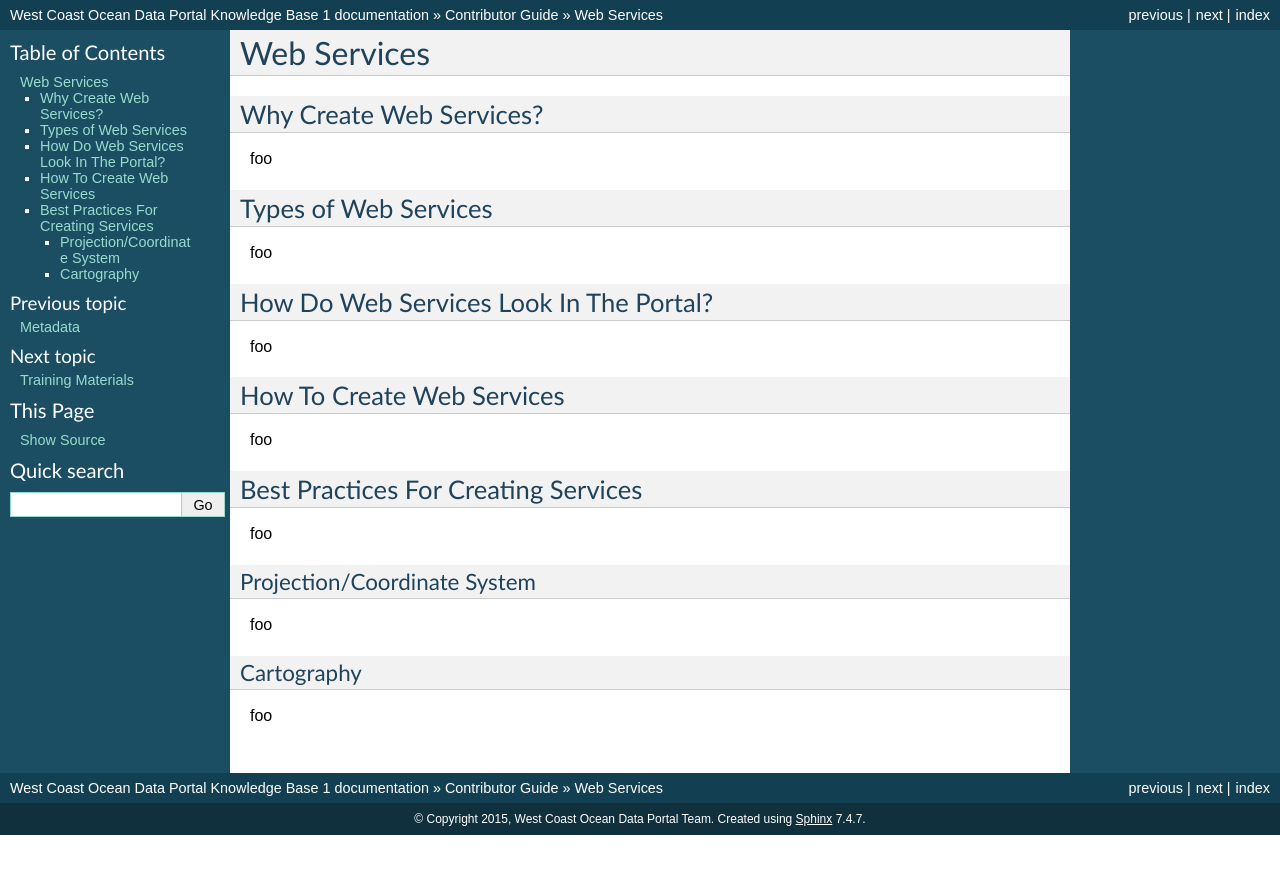
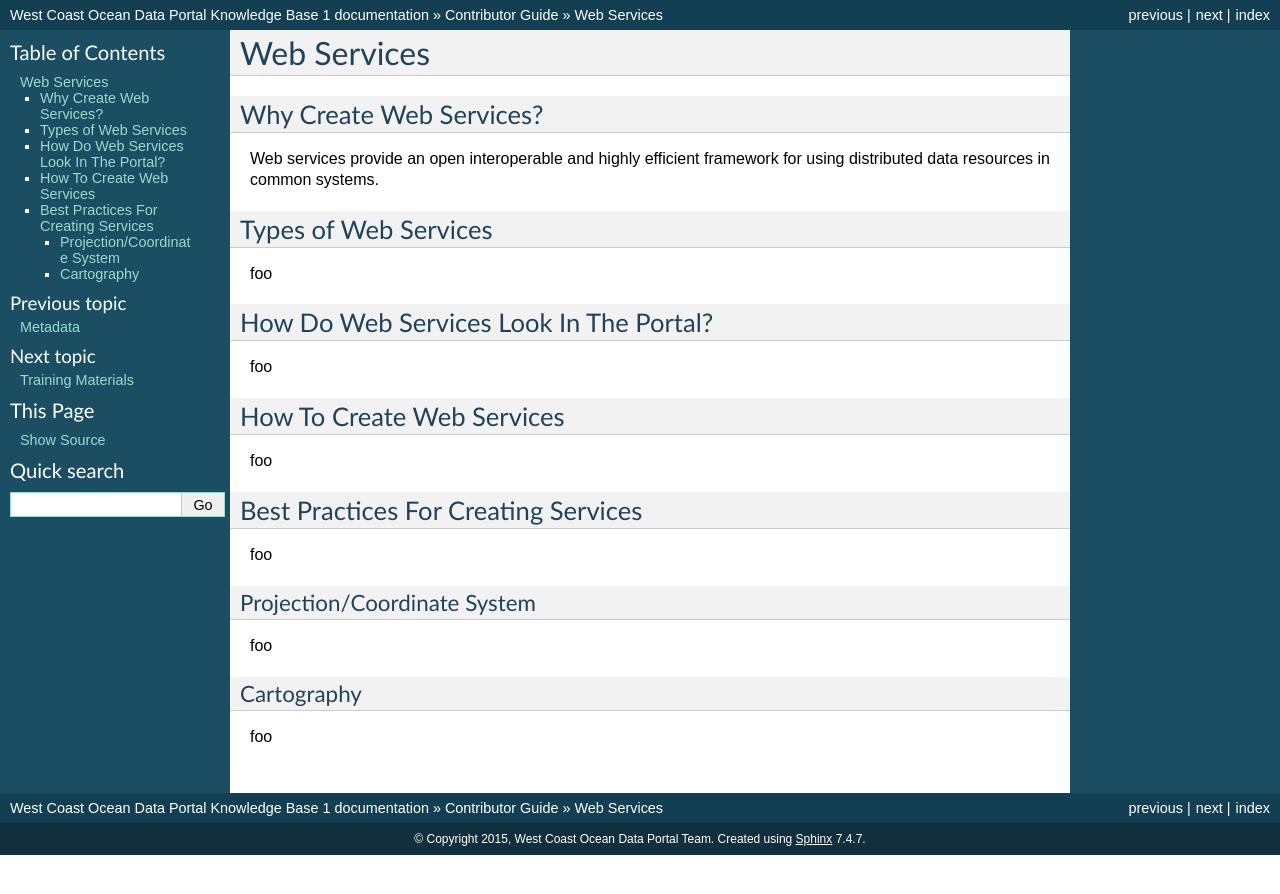
Before and after one commit to WCGA/knowledge-base, a Sphinx documentation site: the page built from docs/webservices.rst, in a window 1280 px wide. Shown: the top 894 px of the page. Built offline with Sphinx 7.4.7, drawn with Linux system fonts in a browser that asks for light colours.

Commit message:
Update webservices.rst
Testing github editing of content

```diff
--- a/docs/webservices.rst
+++ b/docs/webservices.rst
@@ -4,7 +4,7 @@ Web Services
 Why Create Web Services?
 ------------------------
 
-foo
+Web services provide an open interoperable and highly efficient framework for using distributed data resources in common systems.
 
 Types of Web Services
 ---------------------
```
